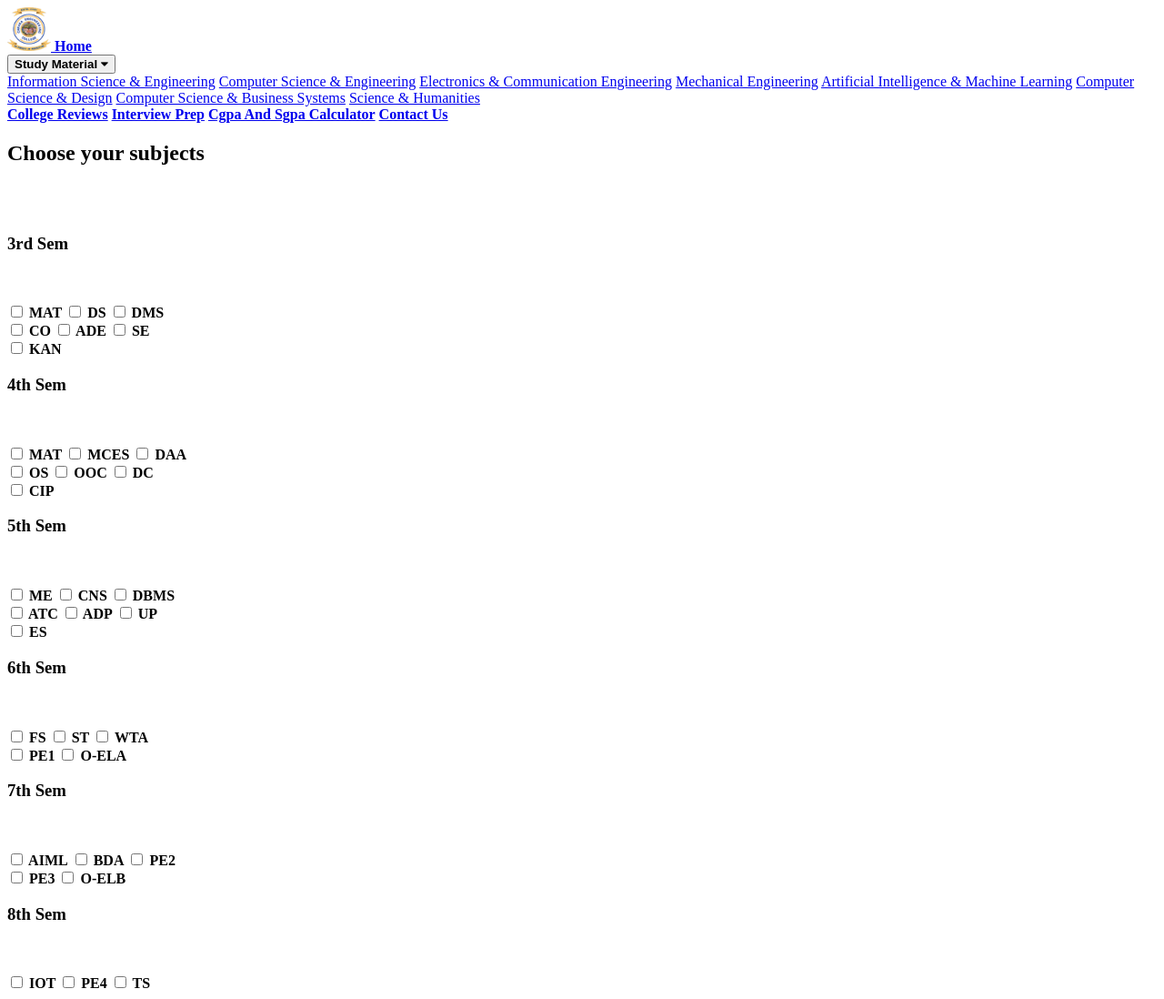
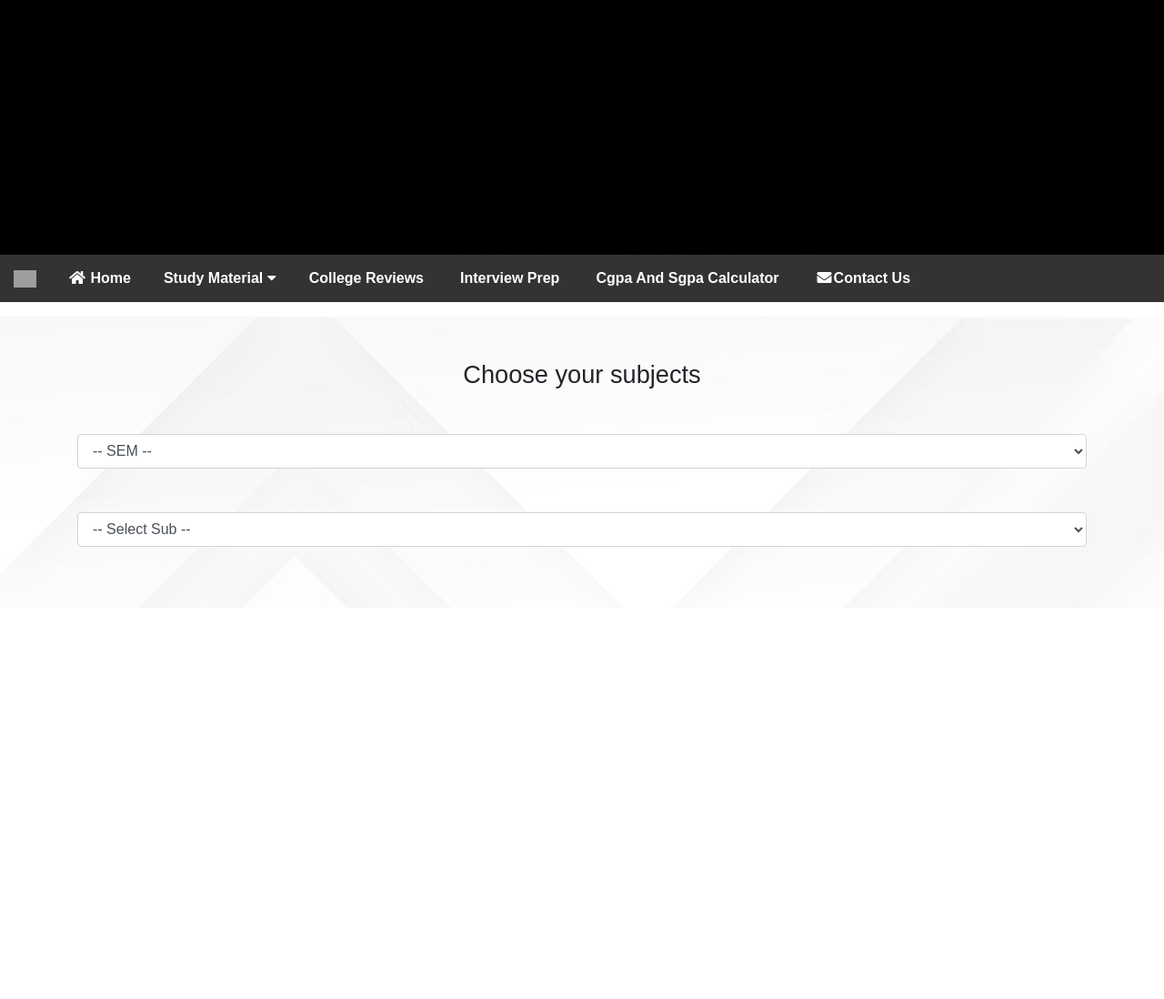
Before and after one commit to TEAM-WebAssassins/CANSTUDY, a PHP site: page /ISfacsel.html in a window 1280 px wide. Shown: the whole page at 91% size. After the commit the page ends 666 px from the top, so only its background shows below. Run offline with PHP 8.4, Linux system fonts and the light colour scheme; some libraries are stand-ins or nearby versions; grey boxes are pictures that could not be loaded.

Commit message:
Add files via upload

```diff
--- a/ISfacsel.html
+++ b/ISfacsel.html
@@ -4,130 +4,104 @@
     <meta charset="UTF-8">
     <meta name="viewport" content="width=device-width, initial-scale=1.0">
     <!-- Icon for website -->
-    <link rel="apple-touch-icon" sizes="180x180" href="/Project/favicon_io (1)/android-chrome-192x192.png">
-    <link rel="icon" type="image/png" sizes="32x32" href="/Project/favicon_io (1)/favicon-32x32.png">
-    <link rel="icon" type="image/png" sizes="16x16" href="/Project/favicon_io (1)/favicon-16x16.png">
-    <link rel="manifest" href="/Project/favicon_io (1)/site.webmanifest">
-
-    <title>IS| Faculty/student Page</title>
+    <link rel="apple-touch-icon" sizes="180x180" href="favicon_io (1)\android-chrome-192x192.png">
+    <link rel="icon" type="image/png" sizes="32x32" href="favicon_io (1)\favicon-32x32.png">
+    <link rel="icon" type="image/png" sizes="16x16" href="favicon-16x16.png">
+    <link rel="manifest" href="site.webmanifest">
+    <title>CANSTUDY | CS</title>
     <!-- Linking Fontawesome Icons -->
     <link rel="stylesheet" href="https://cdnjs.cloudflare.com/ajax/libs/font-awesome/5.15.1/css/all.min.css"
         integrity="sha512-+4zCK9k+qNFUR5X+cKL9EIR+ZOhtIloNl9GIKS57V1MyNsYpYcUrUeQc9vNfzsWfV28IaLL3i96P9sdNyeRssA=="
         crossorigin="anonymous" />
-    <link rel="stylesheet" href="/Project/style44.css">
+    <link rel="stylesheet" href="style44_page2.css">
+    <link rel="stylesheet" href="https://cdn.jsdelivr.net/npm/bootstrap@4.3.1/dist/css/bootstrap.min.css" integrity="sha384-ggOyR0iXCbMQv3Xipma34MD+dH/1fQ784/j6cY/iJTQUOhcWr7x9JvoRxT2MZw1T" crossorigin="anonymous">
+    <link rel="stylesheet" href="https://cdnjs.cloudflare.com/ajax/libs/font-awesome/5.15.2/css/all.min.css"/>
+    <meta name="viewport" content="width=device-width, initial-scale=1.0">
 </head>
-<body>
-    <body>
-        <!-- >>>Change the header bg and add the gif remove the text -->
+<body ng-app="">
+  <div ng-include="'ISfacsel.html'"></div>
   <header>
-            <div class="banner"></div>
-
       <!-- Navigation Bar -->
         <nav>
+          <input type="checkbox" id="click">
+          <label for="click" class="menu-bar">
+            <i class="fas fa-bars"></i>
+          </label>
+          <!-- >>>Change the header bg and add the gif remove the text -->
+              <div class="banner"></div>
+            <ul>
             <!-- >>>Change Home with the logo -->
-                <a href="#">
-                    <img class="logo" src="/Project/favicon_io (1)/favicon.ico" alt="Logo CANstudy">
+            <li><a href="#">
+                <img class="logo" src="image\canlogo.png" alt="Logo CANstudy">
             </a>
-                <a class="menu-btn" href="/Project/first_code.html"><b>Home</b></a>
+            </li>
+            <li><a class="menu-btn" href="index.html"><i class="fa fa-fw fa-home"></i><b> Home</b></a></li>
             <div class="dropdown">
                 <button class="dropbtn"><b>Study Material</b>
-                        <i class="fa fa-caret-down"></i>
+                  <i class="fa fa-caret-down"></i></b>
                 </button>
                 <div class="dropdown-content">
-                        <a href="/Project/page2semIS.html">Information Science &amp; Engineering</a>
-                        <a href="/Project/page2semCS.html">Computer Science &amp; Engineering</a>
-                        <a href="/Project/page2semEC.html">Electronics &amp; Communication Engineering</a>
-                        <a href="/Project/page2semMECH.html">Mechanical Engineering</a>
-                        <a href="#">Artificial Intelligence &amp; Machine Learning</a>
-                        <a href="#">Computer Science &amp; Design</a>
-                        <a href="/Project/page2semCSB.html">Computer Science &amp; Business Systems</a>
-                        <a href="/Project/page2cycle.html">Science &amp; Humanities</a>
+                  <a href="IS_page2.html">Information Science &amp; Engineering</a>
+                  <a href="CS_page2.html">Computer Science &amp; Engineering</a>
+                  <a href="EC_page2.html">Electronics &amp; Communication Engineering</a>
+                  <a href="MEC_page2.html">Mechanical Engineering</a>
+                  <a href="AI_page2.html">Artificial Intelligence &amp; Machine Learning</a>
+                  <a href="CSD_page2.html">Computer Science &amp; Design</a>
+                  <a href="CSB_page2.html">Computer Science &amp; Business Systems</a>
+                  <a href="SH_page2.html">Science &amp; Humanities</a>
                 </div>
               </div>
-                <a class="menu-btn"
-                    href="https://www.careers360.com/colleges/canara-engineering-college-mangalore/reviews"><b>College
-                        Reviews</b></a>
-                <a class="menu-btn"
-                    href="https://www.justcrackinterview.com/20-most-common-interview-questions-and-answers-asked-in-every-interview/"><b>Interview
-                        Prep</b></a>
-                <a class="menu-btn" href="https://vtucalculator.online/vtu-sgpa-calculator"><b>Cgpa And Sgpa
-                        Calculator</b></a>
-                <a class="menu-btn flex-align-left" href="https://www.canaraengineering.in/contact-us"><b>Contact
-                        Us</b></a>
+              <li><a class="menu-btn" href="https://www.careers360.com/colleges/canara-engineering-college-mangalore/reviews" target="_blank"><b>College Reviews</b></a></li>
+              <li><a class="menu-btn" href="https://www.justcrackinterview.com/20-most-common-interview-questions-and-answers-asked-in-every-interview/" target="_blank"><b>Interview Prep</b></a></li>
+              <li><a class="menu-btn" href="https://www.markcalculator.in/sgpamain.html" target="_blank"><b>Cgpa And Sgpa Calculator</b></a></li>
+              <li><a class="menu-btn" href="https://www.canaraengineering.in/contact-us" target="_blank"><i class="fa fa-fw fa-envelope"></i><b>Contact Us</b></a></li>
+              </li>
         </nav>
         </header>
         <main>
             <section>
               <h1><span>Choose your subjects</span></h1>
+              <div class="container mt-5 mb5">
+                <select class="form-control sem selectFilter" id="cas_dropdown" data-target="subject">
+                    <option value="-1" >-- SEM --</option>
+                    <option data-ref="sem3">Sem 3</option>
+                    <option data-ref="sem4">Sem 4</option>
+                    <option data-ref="sem5">Sem 5</option>
+                    <option data-ref="sem6">Sem 6</option>
+                    <option data-ref="sem7">Sem 7</option>
+                    <option data-ref="sem8">Sem 8</option>
+                </select>
                 <br>
                 <br>
+                <select class="form-control subject selectFilter" id="cas_dropdown">
+                    <option value="-1">-- Select Sub --</option>
+                    <option data-ref="M1" data-belong="sem3">MAT</option>
+                    <option data-ref="DS" data-belong="sem3">DS</option>
+                    <option data-ref="DMS" data-belong="sem3">DMS</option>
+                    <option data-ref="CO" data-belong="sem3">CO</option>
+                    <option data-ref="ADE" data-belong="sem3">ADE</option>
+                    <option data-ref="SE" data-belong="sem3">SE</option>
+                    <option data-ref="KAN" data-belong="sem3">KAN</option>
+                    <option data-ref="M2" data-belong="sem4">MAT</option>
+                    <option data-ref="MCES" data-belong="sem4">MCES</option>
+                    <option data-ref="DAA" data-belong="sem4">DAA</option>
+                    <option data-ref="OS" data-belong="sem4">OS</option>
+                    <option data-ref="OOC" data-belong="sem4">OOC</option>
+                    <option data-ref="DC" data-belong="sem4">DC</option>
+                    <option data-ref="CIP" data-belong="sem4">CIP</option>
+                    <option data-ref="M3" data-belong="sem5">MAT</option>
+                    <option data-ref="CNS" data-belong="sem5">CNS</option>
+                    <option data-ref="DBMS" data-belong="sem5">DBMS</option>
+                    <option data-ref="ATC" data-belong="sem5">ATC</option>
+                    <option data-ref="AOP" data-belong="sem5">AOP</option>
+                    <option data-ref="UP" data-belong="sem5">UP</option>
+                    <option data-ref="ES" data-belong="sem5">ES</option>
+                </select>
 
-                <h3>3rd Sem</h3>
-                <br>
-                <br>
-        <a class="sem-btn" ><input type="checkbox"  required><b>  MAT</b></a>
-        <a class="sem-btn" ><input type="checkbox"  required><b>  DS</b></a>
-        <a class="sem-btn" ><input type="checkbox"  required><b>  DMS</b></a>
-        <div class="btn1-space"></div>
-        <a class="sem-btn" ><input type="checkbox"  required><b>  CO</b></a>
-        <a class="sem-btn" ><input type="checkbox"  required><b>  ADE</b></a>
-        <a class="sem-btn" ><input type="checkbox"  required><b>  SE</b></a>
-        <div class="btn1-space"></div>
-        <a class="sem-btn" ><input type="checkbox"  required><b>  KAN</b></a>
-        <div class="btn1-space"></div>
-                <h3>4th Sem</h3>
-                <br>
-                <br>
-        <a class="sem-btn" ><input type="checkbox"  required><b>  MAT</b></a>
-        <a class="sem-btn" ><input type="checkbox"  required><b>  MCES</b></a>
-        <a class="sem-btn" ><input type="checkbox"  required><b>  DAA</b></a>
-        <div class="btn1-space"></div>
-        <a class="sem-btn" ><input type="checkbox"  required><b>  OS</b></a>
-        <a class="sem-btn" ><input type="checkbox"  required><b>  OOC</b></a>
-        <a class="sem-btn" ><input type="checkbox"  required><b>  DC</b></a>
-        <div class="btn1-space"></div>
-        <a class="sem-btn" ><input type="checkbox"  required><b>  CIP</b></a>
-        <div class="btn1-space"></div>
-                <h3>5th Sem</h3>
-                <br>
-                <br>
-        <a class="sem-btn" ><input type="checkbox"  required><b>  ME</b></a>
-        <a class="sem-btn" ><input type="checkbox"  required><b>  CNS</b></a>
-        <a class="sem-btn" ><input type="checkbox"  required><b>  DBMS</b></a>
-        <div class="btn1-space"></div>
-        <a class="sem-btn" ><input type="checkbox"  required><b>  ATC</b></a>
-        <a class="sem-btn" ><input type="checkbox"  required><b>  ADP</b></a>
-        <a class="sem-btn" ><input type="checkbox"  required><b>  UP</b></a>
-        <div class="btn1-space"></div>
-        <a class="sem-btn" ><input type="checkbox"  required><b>  ES</b></a>
-        <div class="btn1-space"></div>
-
-                <h3>6th Sem</h3>
-                <br>
-                <br>
-        <a class="sem-btn" ><input type="checkbox"  required><b>  FS</b></a>
-        <a class="sem-btn" ><input type="checkbox"  required><b>  ST</b></a>
-        <a class="sem-btn" ><input type="checkbox"  required><b>  WTA</b></a>
-        <div class="btn1-space"></div>
-        <a class="sem-btn" ><input type="checkbox"  required><b>  PE1</b></a>
-        <a class="sem-btn" ><input type="checkbox"  required><b>  O-ELA</b></a>
-        <div class="btn1-space"></div>
-                <h3>7th Sem</h3>
-                <br>
-                <br>
-        <a class="sem-btn" ><input type="checkbox"  required><b>  AIML</b></a>
-        <a class="sem-btn" ><input type="checkbox"  required><b>  BDA</b></a>
-        <a class="sem-btn" ><input type="checkbox"  required><b>  PE2</b></a>
-        <div class="btn1-space"></div>
-        <a class="sem-btn" ><input type="checkbox"  required><b>  PE3</b></a>
-        <a class="sem-btn" ><input type="checkbox"  required><b>  O-ELB</b></a>
-        <div class="btn1-space"></div>
-                <h3>8th Sem</h3>
-                <br>
-                <br>
-        <a class="sem-btn" ><input type="checkbox"  required><b>  IOT</b></a>
-        <a class="sem-btn" ><input type="checkbox"  required><b>  PE4</b></a>
-        <a class="sem-btn" ><input type="checkbox"  required><b>  TS</b></a>
-        <div class="btn1-space"></div>
+            </div>
+            <script src="https://code.jquery.com/jquery-3.3.1.slim.min.js" integrity="sha384-q8i/X+965DzO0rT7abK41JStQIAqVgRVzpbzo5smXKp4YfRvH+8abtTE1Pi6jizo" crossorigin="anonymous"></script>
+            <script src="https://cdn.jsdelivr.net/npm/popper.js@1.14.7/dist/umd/popper.min.js" integrity="sha384-UO2eT0CpHqdSJQ6hJty5KVphtPhzWj9WO1clHTMGa3JDZwrnQq4sF86dIHNDz0W1" crossorigin="anonymous"></script>
+            <script src="https://cdn.jsdelivr.net/npm/bootstrap@4.3.1/dist/js/bootstrap.min.js" integrity="sha384-JjSmVgyd0p3pXB1rRibZUAYoIIy6OrQ6VrjIEaFf/nJGzIxFDsf4x0xIM+B07jRM" crossorigin="anonymous"></script>
+            <script src="selectFilter.min.js"></script>
     </body>
     </html>
--- a/connect.php
+++ b/connect.php
@@ -7,7 +7,7 @@
         $branch_type = $_POST['branch_type'];
 
         if(!empty($username) || !empty($usn) || !empty($phone) || !empty($email) || !empty($password) || !empty($branch_type)){
-        $host = "127.0.0.1:3308";
+        $host = "localhost";
         $dbUsername = "root";
         $dbPassword = "";
         $dbname = "canstudy";
@@ -18,8 +18,8 @@
         if(mysqli_connect_error()){
             die('Connect Error'.mysqli_connect_errno().')'. mysqli_connect_error());
         } else {
-            $SELECT = "SELECT email From registration where email = ? Limit 1";
-            $INSERT ="INSERT Into registration (username,usn,phone,email,password,branch_type) values(?, ?, ?, ?, ?, ?)";
+            $SELECT = "SELECT email From student_registration where email = ? Limit 1";
+            $INSERT ="INSERT Into student_registration (username,usn,phone,email,password,branch_type) values(?, ?, ?, ?, ?, ?)";
 
             //prepare statement
             $stmt = $conn->prepare($SELECT);
--- a/fa_login.php
+++ b/fa_login.php
@@ -2,7 +2,7 @@
 $email = $_POST['email'];
 $password = $_POST['password'];
 $branch_type = $_POST['branch_type'];
-$conn = new mysqli("127.0.0.1:3308","root","","canstudy");
+$conn = new mysqli("localhost","root","","canstudy");
 if($conn->connect_error){
     die("Failed to connect :".$conn->connect_error);
 } else {
```
Also changed, not shown: cas_dropdown.js (added, +19 -0 lines), login.php (+16 -17 lines). Lines whose indentation alone changed are shown as unchanged.
